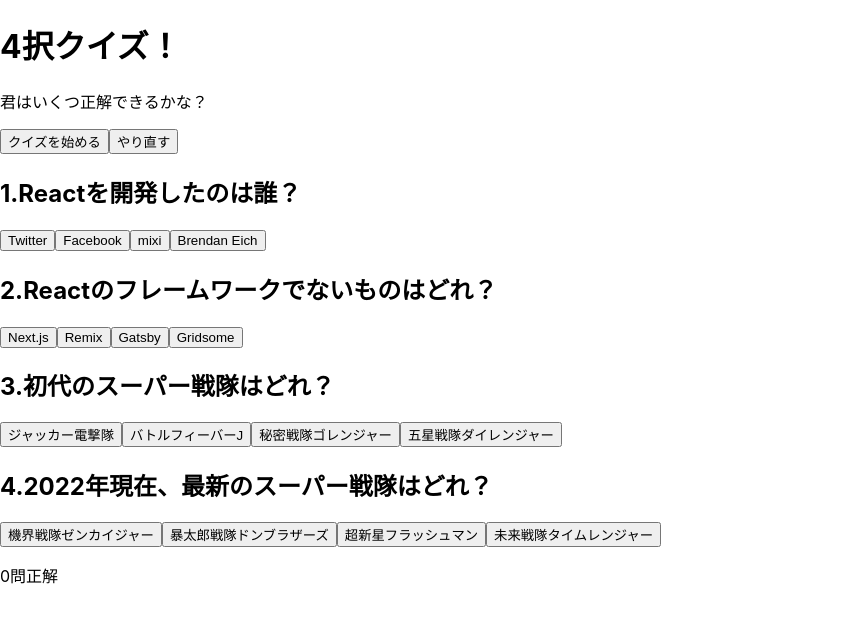
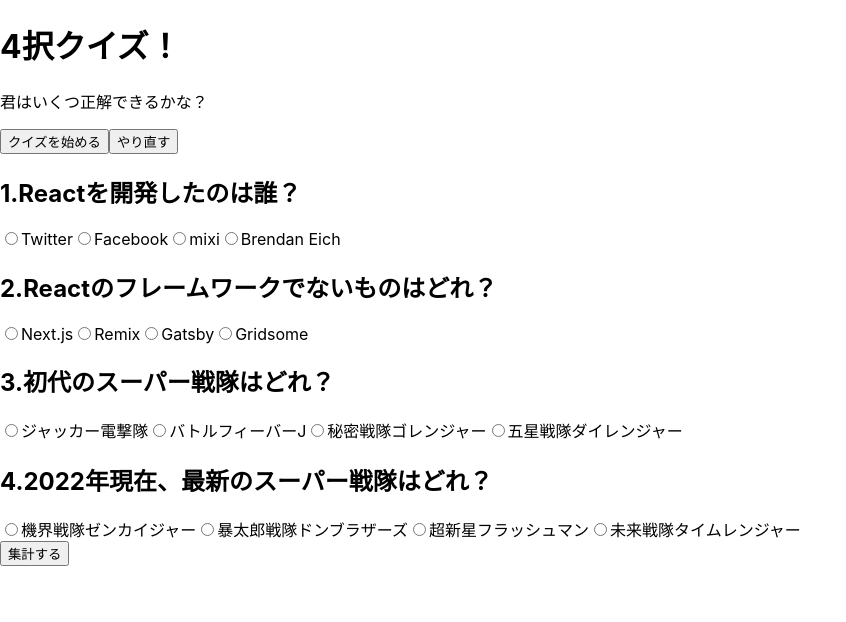
Before and after one commit to Mackie-S/RaiseTech_React, a React (Create React App) app: page / in a window 1280 px wide. Both pictures are taken after a click on the button "クイズを始める". Shown: the top 622 px of the page, without its empty margins (0-846 px from the left). Built offline with nearby package versions, Linux system fonts and the light colour scheme.

Commit message:
「正答数によって表示される内容が変更」を実装

```diff
--- a/src/Components/Questions.jsx
+++ b/src/Components/Questions.jsx
@@ -1,11 +1,28 @@
 import { useState, useMemo } from "react";
 
 export const Questions = ({ QuestionLists }) => {
+  const [isShow, setIsShow] = useState(false);
+  const onClickshow = () => {
+    setIsShow(!isShow);
+  };
   const [qLIsts, setQLists] = useState(QuestionLists);
   const inputAnswer = (selectedAnswer, targetIndex) => {
     setQLists(qLIsts.map((list, index) => (index === targetIndex ? { ...list, selectedAnswer } : list)));
   };
-  const correctAnswers = useMemo(() => qLIsts.filter(({ Correct, selectedAnswer }) => Correct === selectedAnswer).length, [qLIsts])
+  const correctAnswers = useMemo(() => qLIsts.filter(({ Correct, selectedAnswer }) => Correct === selectedAnswer).length, [qLIsts]);
+  const variableMessage = () => {
+    if (correctAnswers === 0) {
+      return "残念！全問不正解";
+    } else if (correctAnswers === 1) {
+      return "がんばれ！";
+    } else if (correctAnswers === 2) {
+      return "まだまだ！";
+    } else if (correctAnswers === 3) {
+      return "もう少し！";
+    } else if (correctAnswers === 4) {
+      return "おめでとう！全";
+    }
+  };
   return (
     <>
       {qLIsts.map(({ Question, Answers, Correct, selectedAnswer }, index) => {
@@ -15,17 +32,26 @@
             <div>
               {Answers.map((answer) => {
                 return (
-                  <button key={answer} onClick={() => inputAnswer(answer, index)}>
+                  <label>
+                    {/* name={index}とすることで複数選択されてしまう現象が解消 */}
+                    <input type="radio" key={answer} name={index} onClick={() => inputAnswer(answer, index)} />
                     {answer}
-                  </button>
+                  </label>
                 );
               })}
             </div>
-            {selectedAnswer && <p>{Correct === selectedAnswer ? "正解" : "不正解"}</p>}
+            {/* 空タグを入れることでうまく実装できたけどなぜ？ */}
+            {isShow && <>{selectedAnswer && <p>{Correct === selectedAnswer ? "正解" : "不正解"}</p>}</>}
           </div>
         );
       })}
-      <p> {`${correctAnswers}問正解`}</p>
+      <button onClick={onClickshow}>集計する</button>
+      {isShow && (
+        <>
+          {/* variableMessageに空引数をつけたら実装成功したけどなぜ？（ないと記述がまるまる表示される） */}
+          <p> {`${variableMessage()}${correctAnswers}問正解`}</p>
+        </>
+      )}
     </>
   );
 };
```
